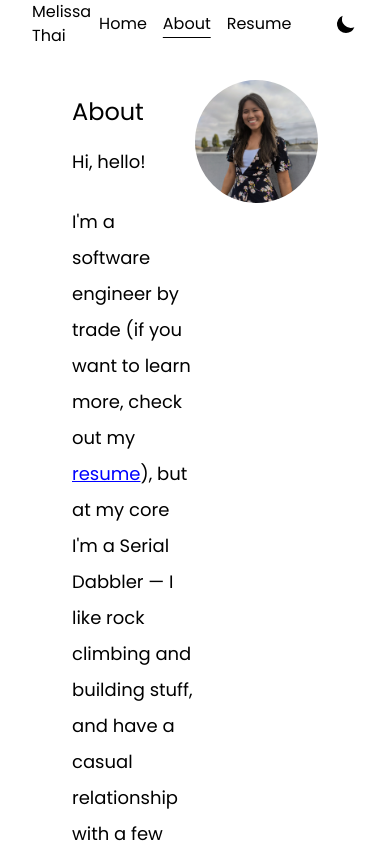
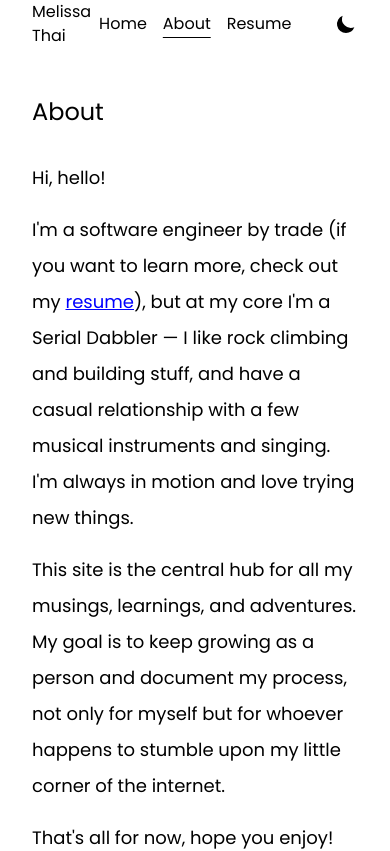
Before and after one commit to melissapthai/melissapthai.com, a Next.js app: page /about in a window 390 px wide. Shown: the top 851 px of the page. Built offline with nearby package versions, Linux system fonts and the light colour scheme.

Commit message:
make about page responsive

```diff
--- a/pages/about.tsx
+++ b/pages/about.tsx
@@ -8,11 +8,11 @@ export default function About() {
       <Head>
         <title>About</title>
       </Head>
-      <div className="flex flex-row py-8 px-10">
-        <div className="flex w-1/2 justify-center">
+      <div className="flex flex-col py-8 lg:flex-row lg:px-10">
+        <div className="flex justify-center lg:w-1/2">
           <div className="w-paragraph">
             <h1 className="py-4 text-2xl">About</h1>
-            <div className="space-y-6  text-lg leading-loose">
+            <div className="space-y-4 py-4 text-lg  leading-loose lg:space-y-6">
               <p>Hi, hello!</p>
               <p>
                 I'm a software engineer by trade (if you want to learn more,
@@ -38,7 +38,7 @@ export default function About() {
             </div>
           </div>
         </div>
-        <div className="flex h-full w-1/2 justify-center">
+        <div className="flex h-full justify-center py-4 lg:w-1/2">
           <Image
             src="/bio.jpg"
             alt="picture of melissa"
```
